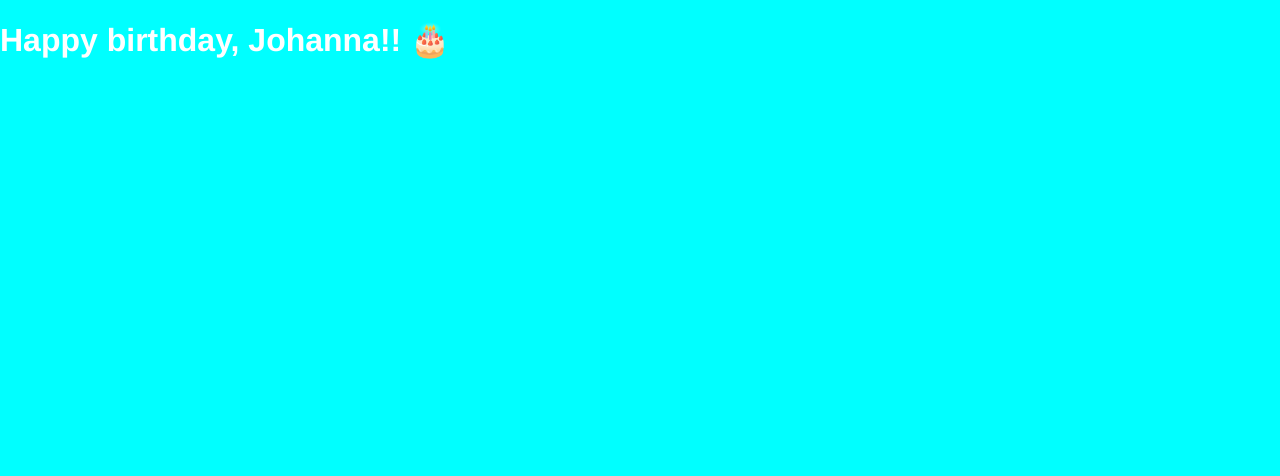
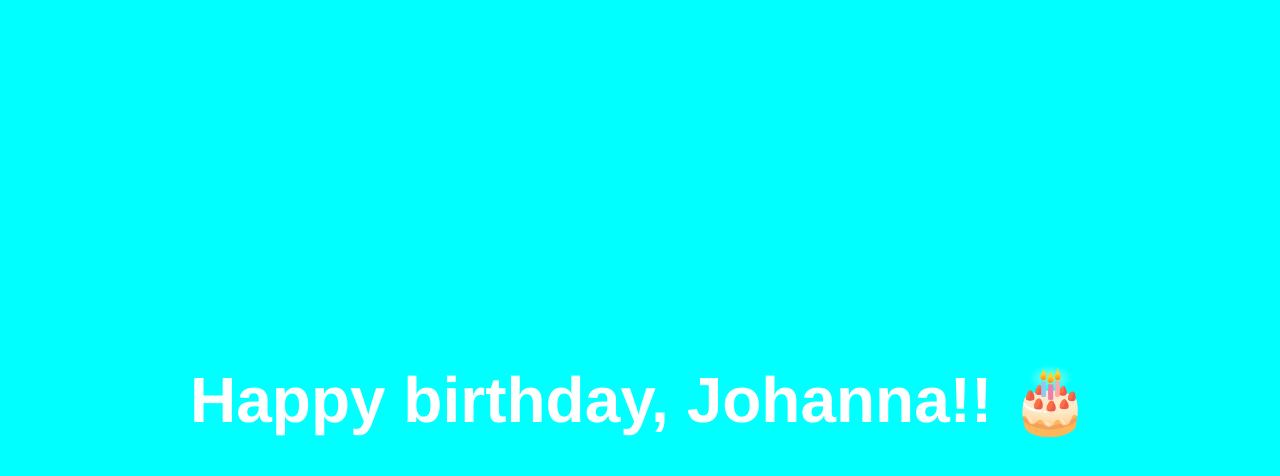
Before and after one commit to Harehn/Bdwebsite, a Vue app: page / in a window 1280 px wide. Shown: the top 476 px of the page. Built offline with nearby package versions, Linux system fonts and the light colour scheme.

Commit message:
Completed initial animation

```diff
--- a/src/App.vue
+++ b/src/App.vue
@@ -1,6 +1,6 @@
 <template>
   <div class="main">
-    <Box style="background-color:aqua"><h1>Happy birthday, Johanna!! 🎂</h1></Box>
+    <Box style="background-color:aqua"><Heading message="Happy birthday, Johanna!! 🎂"/></Box>
     <Box style="background-color:grey">Animation</Box>
     <Box style="background-color:blue">Letter</Box>
     <Box style="background-color:black">Text Message</Box>
@@ -12,12 +12,14 @@
 <script>
 import Box from './components/Box.vue';
 import HelloWorld from './components/HelloWorld.vue'
-
+import Heading from './components/Heading.vue'
+//Happy birthday, Johanna!! 🎂
 export default {
   name: 'App',
   components: {
     HelloWorld,
-    Box
+    Box,
+    Heading
   }
 }
 </script>
--- a/src/components/Box.vue
+++ b/src/components/Box.vue
@@ -23,7 +23,7 @@ export default {
     /* background-color: aqua; */
     color:white;
     text-align: center;
-    display: flex;
+    /* display: flex; */
     align-content: center;
 }
 </style>
--- /dev/null
+++ b/src/components/Heading.vue
@@ -0,0 +1,52 @@
+<template>
+  <div class="heading">
+    <h1>{{ message }}</h1>
+  </div>
+</template>
+
+<script>
+export default {
+  name: 'Box',
+  props: {
+    message: String
+  }
+
+}
+</script>
+
+<!-- Add "scoped" attribute to limit CSS to this component only -->
+<style scoped>
+.heading {
+    /* height:100%;
+    width:100%; */
+    color:white;
+    /* font-family: monospace; */
+    text-align: center;
+    align-content: center;
+    font-size: 2em;
+    height: fit-content;
+    width: fit-content;
+    margin: auto;
+}
+h1 {
+    width:30ch;
+    text-wrap: nowrap;
+    overflow:hidden;
+    animation: typing 10s steps(30) infinite alternate-reverse;
+}
+@keyframes typing {
+    0% {
+        width:0ch;
+    }
+    25% {
+        width:30ch;
+    }
+    75% {
+        width:30ch;
+    }
+    100% {
+        width:0ch;
+    }
+}
+
+</style>
```
